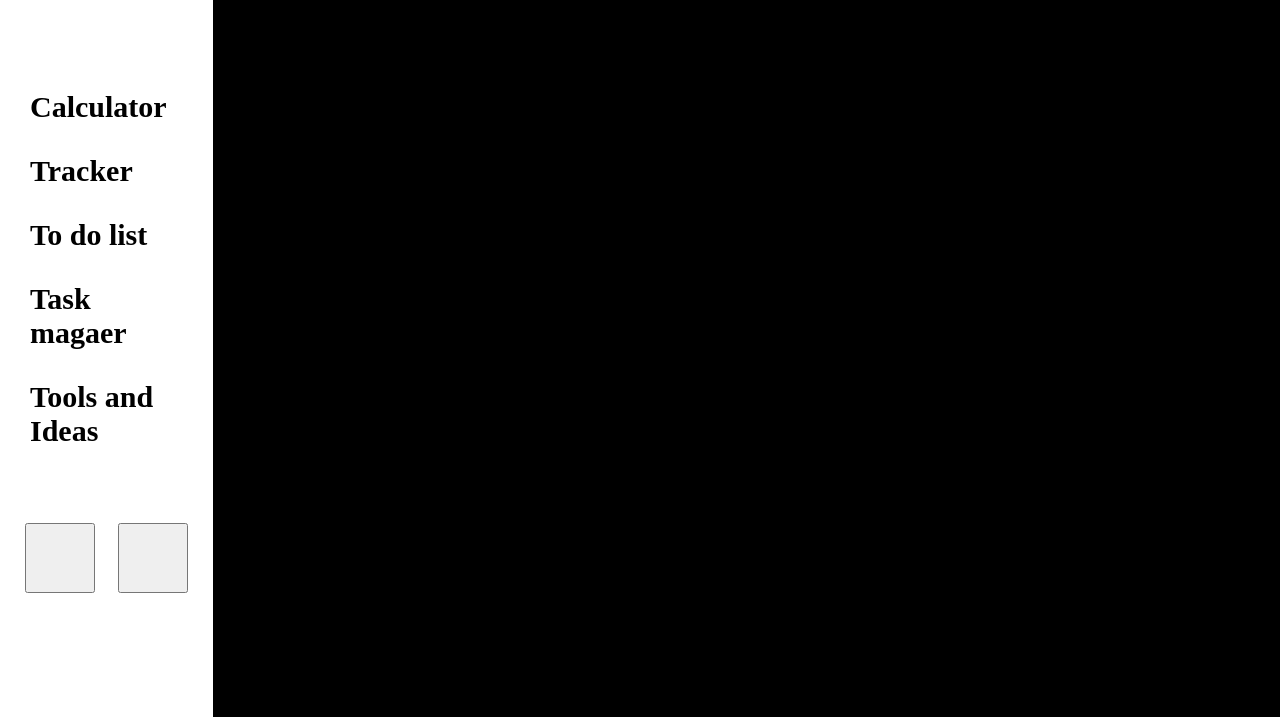
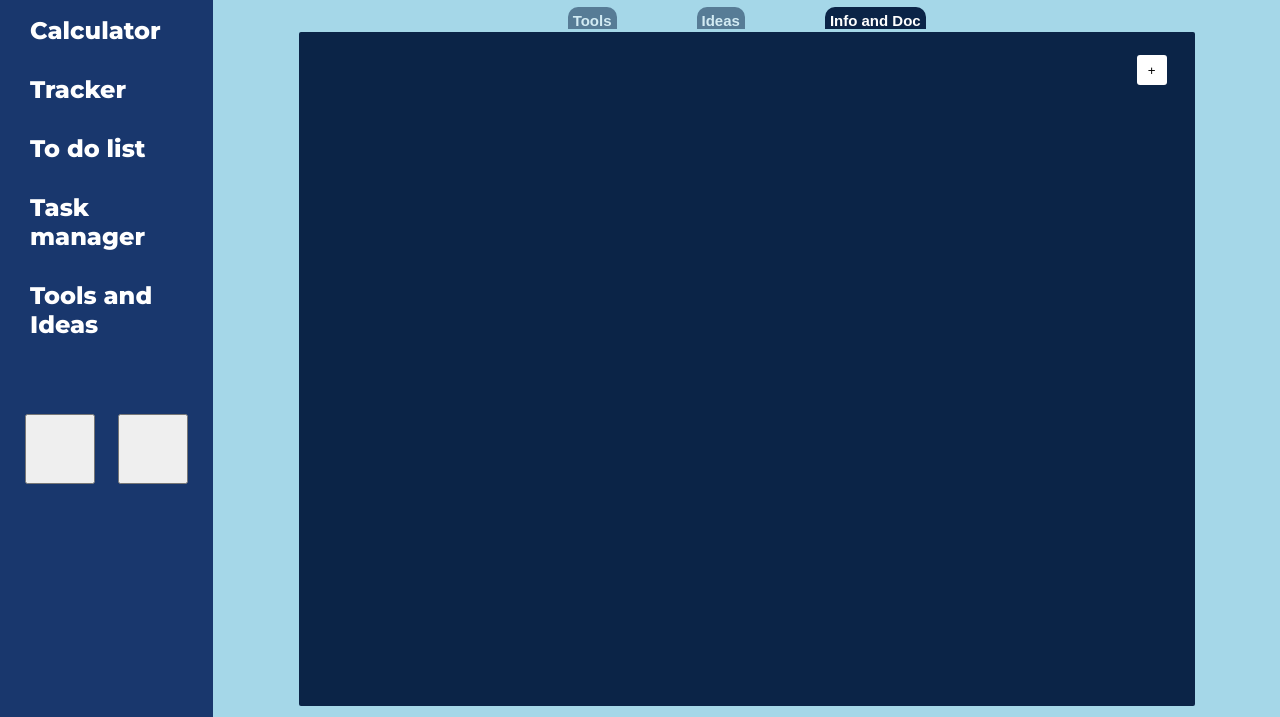
Before and after one commit to NicolasFerCaceres/simple-proyect, a plain HTML site: page index.html in a window 1280 px wide. Shown: the part 83-800 px from the top of the page. Drawn offline with Linux system fonts and the light colour scheme.

Commit message:
Add files via upload

```diff
--- a/index.css
+++ b/index.css
@@ -4,9 +4,15 @@
     box-sizing: border-box;
 }
 
+:root {
+    --first-color: #19376D;
+    --second-color: #0B2447;
+    --font-color: #fff;
+}
+
 html  {
     font-size: 10px;
-
+    font-family: 'Montserrat', sans-serif;
 }
 
 
@@ -16,37 +22,39 @@ html  {
     grid-template-columns: 1fr 5fr;
 }
 
-.nav-container {
-
-
-}
-
 .page-title {
-    font-size: 3rem;
+    font-size: 2.0rem;
     text-align: center;
+    margin-top: 10px;
     padding: 20px;
     font-weight: 800;
 }
 
+.nav-container {
+    background: var(--first-color);
+    color: white;
+}
+
 .nav-bar-container {
-
     display: flex;
     flex-direction: column;
     align-items: center;
-
 }
 
 .nav-bar {
-    padding: 40px 0 0;
-    font-size: 2rem;
+    font-size: 1.5rem;
     list-style: none;
     font-weight: 800;
 }
 
 .nav-item {
     margin: 20px;
-    font-size: 3rem;
+    font-size: 2.4rem;
     padding: 5px 0px 5px 10px;
+}
+
+button {
+    cursor: pointer;
 }
 
 /*This is to see how looks the butttons*/
@@ -56,9 +64,6 @@ html  {
     height: 70px;
 }
 
-.pgm-container {
-
-}
 
 /*This is to hide the other pgm while i work and could see how it will look the final result*/
 
@@ -66,18 +71,23 @@ html  {
 .pgm-container-son {
     height: 100%;
     display: none;
+    background: #A5D7E8;
 }
 
-
+/*Pgm container general css*/
 
 .pgm-title-container {
     font-size: 4rem;
     text-align: center;
     padding: 10px;
+    color: var(--second-color);
+
 }
 
 .pgm {
-    background: black;
+    display: grid;
+    grid-template-rows: 35px 1fr;
+
 }
 
 .pgm-container-son.active {
@@ -86,3 +96,67 @@ html  {
 }
 
 /*Tool and ideas pgm css*/
+
+.data-type {
+    display: flex;
+    justify-content: center;
+    background: transparent;
+}
+
+.data-type-box {
+    margin: 5px 20px -3px;
+    font-size: 2rem;
+}
+
+
+.data-type-button {
+    margin: 5px 20px 3px;
+    font-size: 1.5rem;
+    font-weight: 800;
+    border: none;
+    padding: 5px 5px 0px;
+    border-top-left-radius: 10px;
+    border-top-right-radius: 10px;
+    background: var(--second-color);
+    opacity: 0.5;
+    color: var(--font-color);
+}
+
+.data-type-button.active {
+    opacity: 1.0;
+}
+
+.data-result {
+    background: var(--second-color);
+    margin: 0 8% 1% ;
+    border-radius: 2px;
+    position: relative;
+
+}
+
+.add-data {
+
+    width: 30px;
+    height: 30px;
+    border: none;
+    border-radius: 3px;
+    padding: 3px;
+    margin: 10px;
+    position: absolute;
+    right: 2%;
+    top: 2%;
+    background: var(--font-color);
+}
+
+.add-data:hover {
+    background: #C9EEFF;
+}
+
+
+.data-container {
+    width: 80%;
+    height: 100%;
+    overflow: auto;
+    overflow-y: hidden;
+    padding: 20px
+}
--- a/index.html
+++ b/index.html
@@ -7,41 +7,62 @@
     <title>Document</title>
     <!--CSS LINK-->
     <link type="text/css" rel="stylesheet" href="index.css">
+    <!--Google Fonts-->
+    <link rel="preconnect" href="https://fonts.googleapis.com">
+    <link rel="preconnect" href="https://fonts.gstatic.com" crossorigin>
+    <link href="https://fonts.googleapis.com/css2?family=Montserrat:wght@400;800&display=swap" rel="stylesheet">
+
 </head>
 <body>
     <div class="container">
-        <section class="main-containers nav-container">
+        <section class="nav-container">
             <header class="page-title">In Work PGMS</header>
             <nav class="nav-bar-container">
                 <ul class="nav-bar">
                     <li class="nav-item">Calculator</li>
                     <li class="nav-item">Tracker</li>
                     <li class="nav-item">To do list</li>
-                    <li class="nav-item">Task magaer</li>
+                    <li class="nav-item">Task manager</li>
                     <li class="nav-item">Tools and Ideas</li>
                 </ul>
                 <div class="theme-language">
-                    <button class="button">
+                    <button type="button" class="button">
 
                     </button>
-                    <button class="button">
+                    <button type="button" class="button">
 
                     </button>
-
-
                 </div>
             </nav>
         </section>
-        <section class="main-containers pgm-container">
-            <div class="pgm-container-son "></div>
+        <section class="pgm-container">
             <div class="pgm-container-son"></div>
             <div class="pgm-container-son"></div>
             <div class="pgm-container-son"></div>
-            <div class="pgm-container-son active tools-ideas">
+            <div class="pgm-container-son"></div>
+            <div class="pgm-container-son  active tools-ideas">
                 <div class="pgm-title-container">
                     <h3 class="pgm-title">Tools and Ideas</h3>
                 </div>
-                <div class="pgm"></div>
+                <div class="pgm">
+                    <div class="data-type">
+                        <div class="data-type-box data-tools">
+                            <button type="button" id="tools-data" class="data-type-button ">Tools</button>
+                        </div>
+                        <div class="data-type-box data-ideas">
+                            <button type="button" id="ideas-data" class="data-type-button ">Ideas</button>
+                        </div>
+                        <div class="data-type-box data-info">
+                            <button type="button" id="info-data" class="data-type-button active">Info and Doc</button>
+                        </div>
+                    </div>
+                    <div class="data-result">
+                        <button type="button" id="add-data" class="add-data">+</button>
+                        <div class="data-container">
+
+                        </div>
+                    </div>
+                </div>
             </div>
         </section>
     </div>
@@ -49,5 +70,7 @@
 
     </footer>
     <!--Scripts Links-->
+    <script src="index.js"></script>
+
 </body>
 </html>
--- /dev/null
+++ b/index.js
@@ -0,0 +1,13 @@
+document.getElementById("add-data").addEventListener("click", addToList);
+document.getElementById("info-data").addEventListener("click", myFunction);
+document.getElementById("ideas-data").addEventListener("click", myFunction);
+document.getElementById("tools-data").addEventListener("click", myFunction);
+
+
+function addToList () {
+    console.log("addButton")
+}
+
+function myFunction () {
+    console.log("voy a " + this.id)
+}
```
